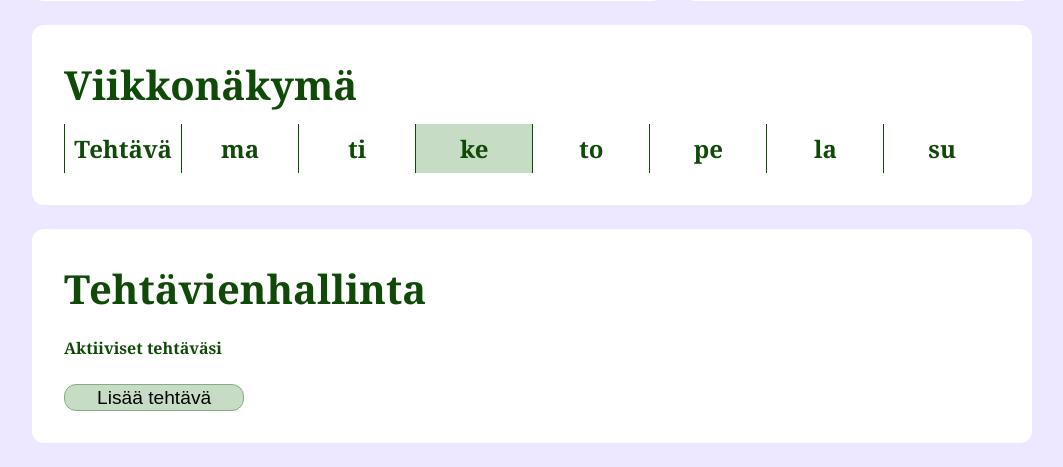
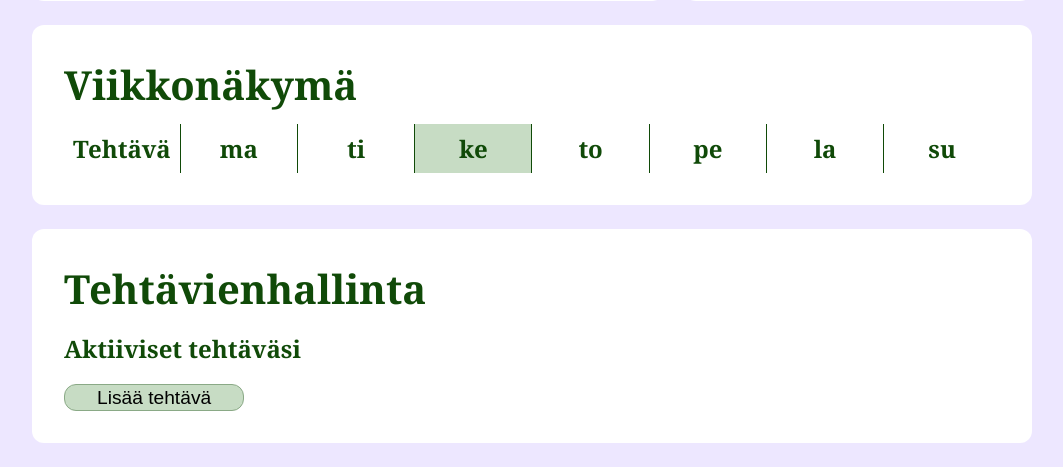
Before and after one commit to vilburger/TherapyApp, a PHP site: page / in a window 1280 px wide. Shown: the part 885-1352 px from the top of the page, without its empty margins (108-1171 px from the left). Run offline with PHP 8.4, Linux system fonts and the light colour scheme; data comes from the database, SQL or seed files in the repository; data that the repository does not hold is empty.

Commit message:
korjauksia
pieniä korjauksia, joita huomattu viimeistelyissä

```diff
--- a/css/tables.css
+++ b/css/tables.css
@@ -13,8 +13,8 @@
     overflow-wrap: break-word;
 }
 
-th:first-child,
-td:first-child {
+.week-table th:first-child,
+.week-table td:first-child {
     border-left: 0;
 }
 
@@ -29,6 +29,7 @@
 .task-table td {
     width: 25%;
     padding: 0;
+    font-size: 1.5rem;
 }
 
 .task-table th:first-child,
--- a/index.php
+++ b/index.php
@@ -9,7 +9,6 @@
     <link rel="stylesheet" href="css/base.css">
     <link rel="stylesheet" href="css/buttons.css">
     <link rel="stylesheet" href="css/tables.css">
-    <link rel="stylesheet" href="css/progress.css">
     <link rel="stylesheet" href="css/daily.css">
     <link rel="stylesheet" href="css/forms.css">
     <link rel="stylesheet" href="css/popup.css">
--- a/js/task.js
+++ b/js/task.js
@@ -39,7 +39,7 @@
                 } else {
                         const randomMessage = messages[Math.floor(Math.random() * messages.length)];
                         messageElement.textContent = randomMessage;
-                        popup.style.display = "flex";
+                        successPopup.style.display = "flex";
                         document.body.classList.add("popup-open");
 
                 }
```
